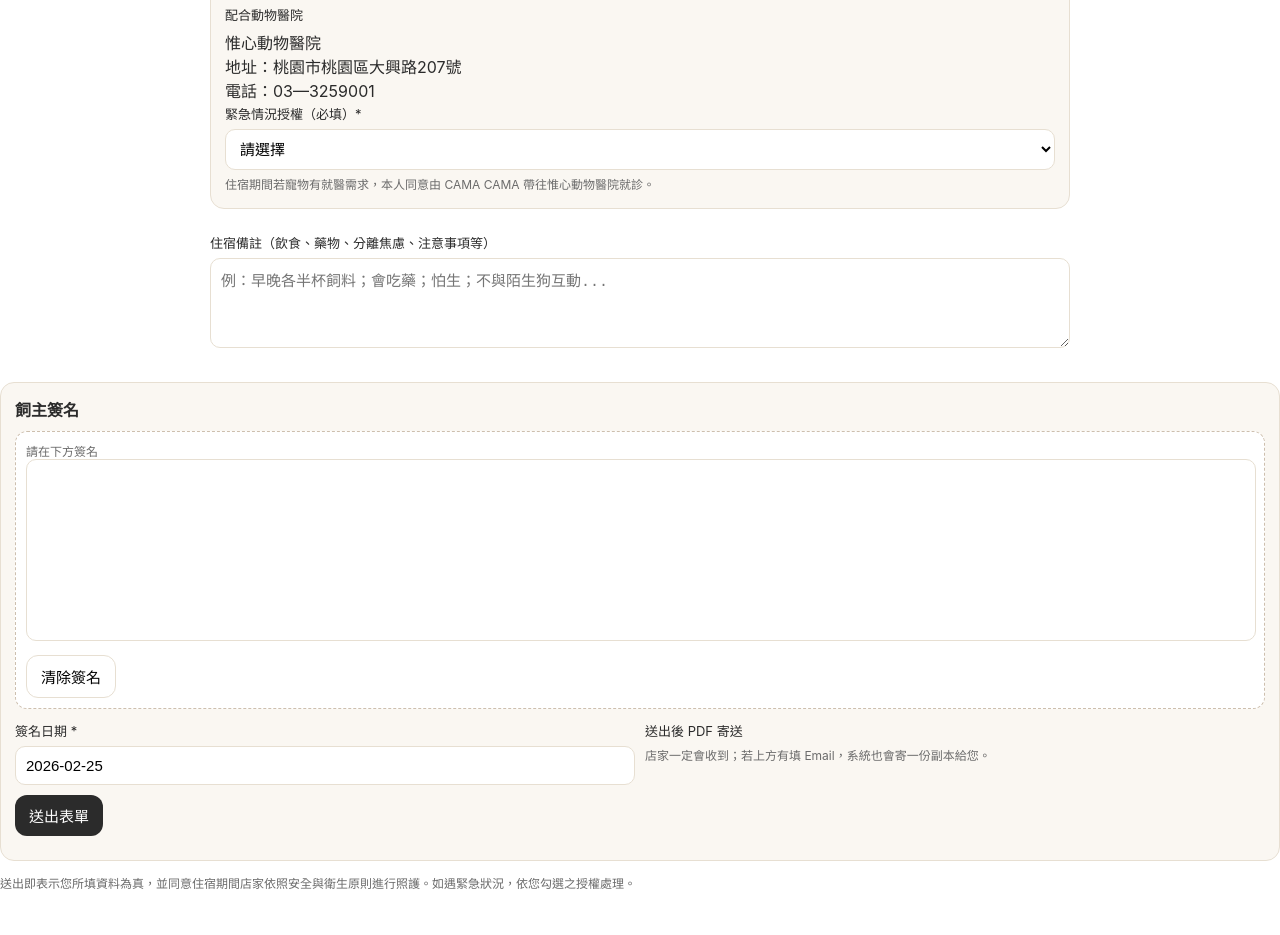
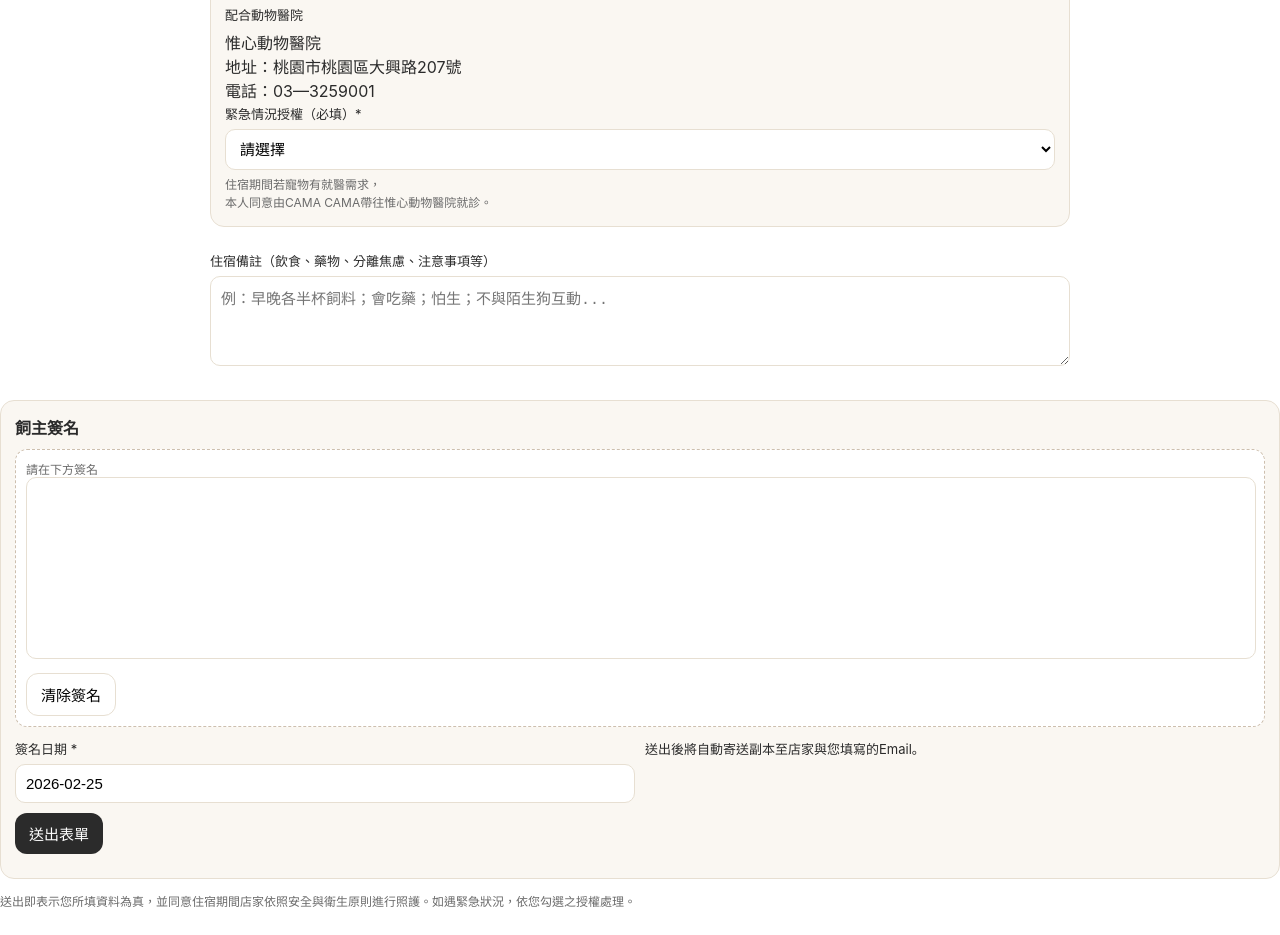
Before and after one commit to kumajima2025-cpu/hotel, a plain HTML site: page index.html in a window 1280 px wide. Shown: the part 1216-2151 px from the top of the page. Drawn offline with Linux system fonts and the light colour scheme.

Commit message:
Update index.html

```diff
--- a/index.html
+++ b/index.html
@@ -232,7 +232,8 @@
         <option value="不同意">不同意（請於備註說明處理方式）</option>
       </select>
       <div class="small" style="margin-top:6px; line-height:1.5;">
-        住宿期間若寵物有就醫需求，本人同意由 CAMA CAMA 帶往惟心動物醫院就診。
+        住宿期間若寵物有就醫需求，<br>
+        本人同意由CAMA CAMA帶往惟心動物醫院就診。
       </div>
     </div>
   </div>
@@ -259,8 +260,7 @@
           <input id="signed_date" />
         </div>
         <div>
-          <label>送出後 PDF 寄送</label>
-          <div class="small">店家一定會收到；若上方有填 Email，系統也會寄一份副本給您。</div>
+          <label>送出後將自動寄送副本至店家與您填寫的Email。</label>
         </div>
       </div>
 
```
